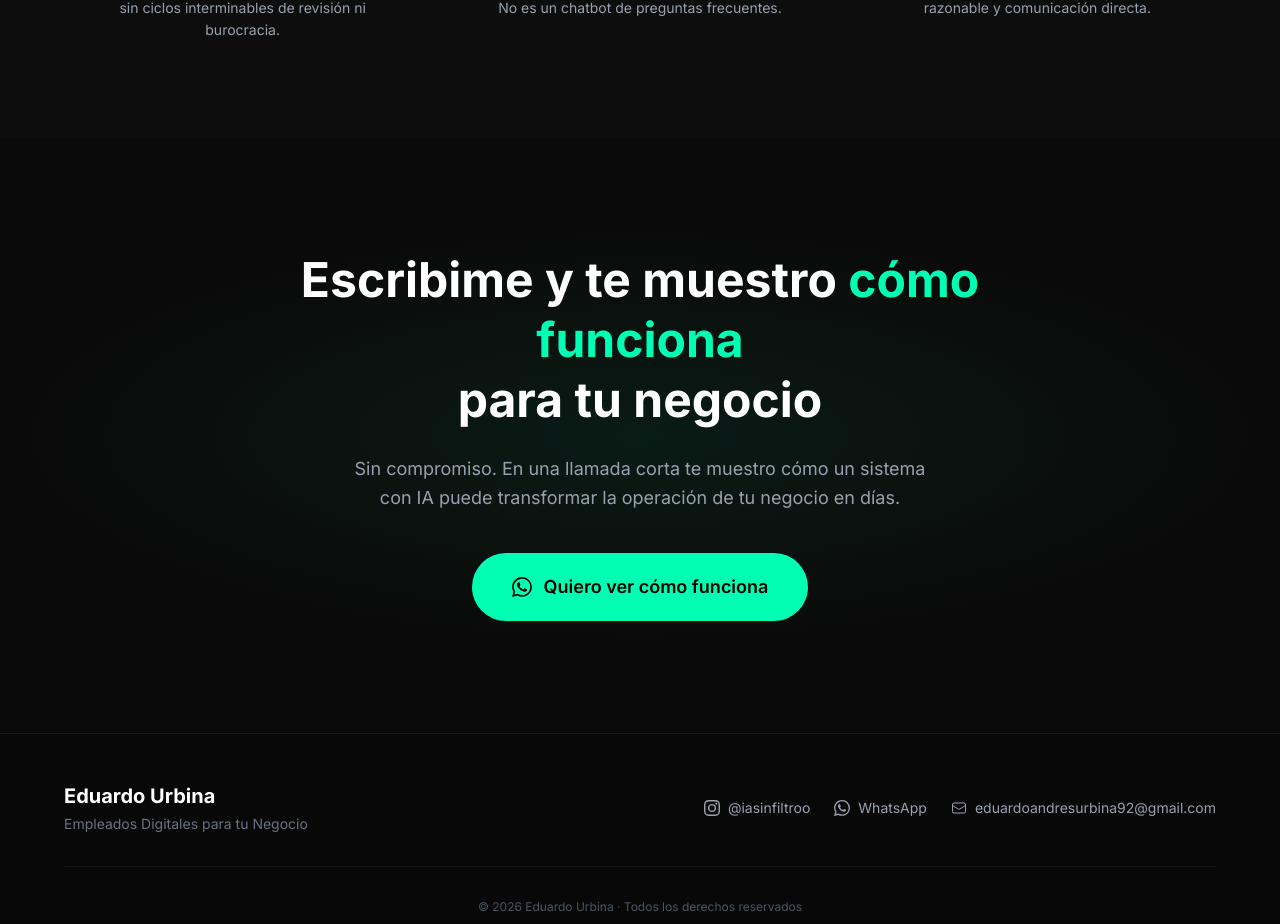
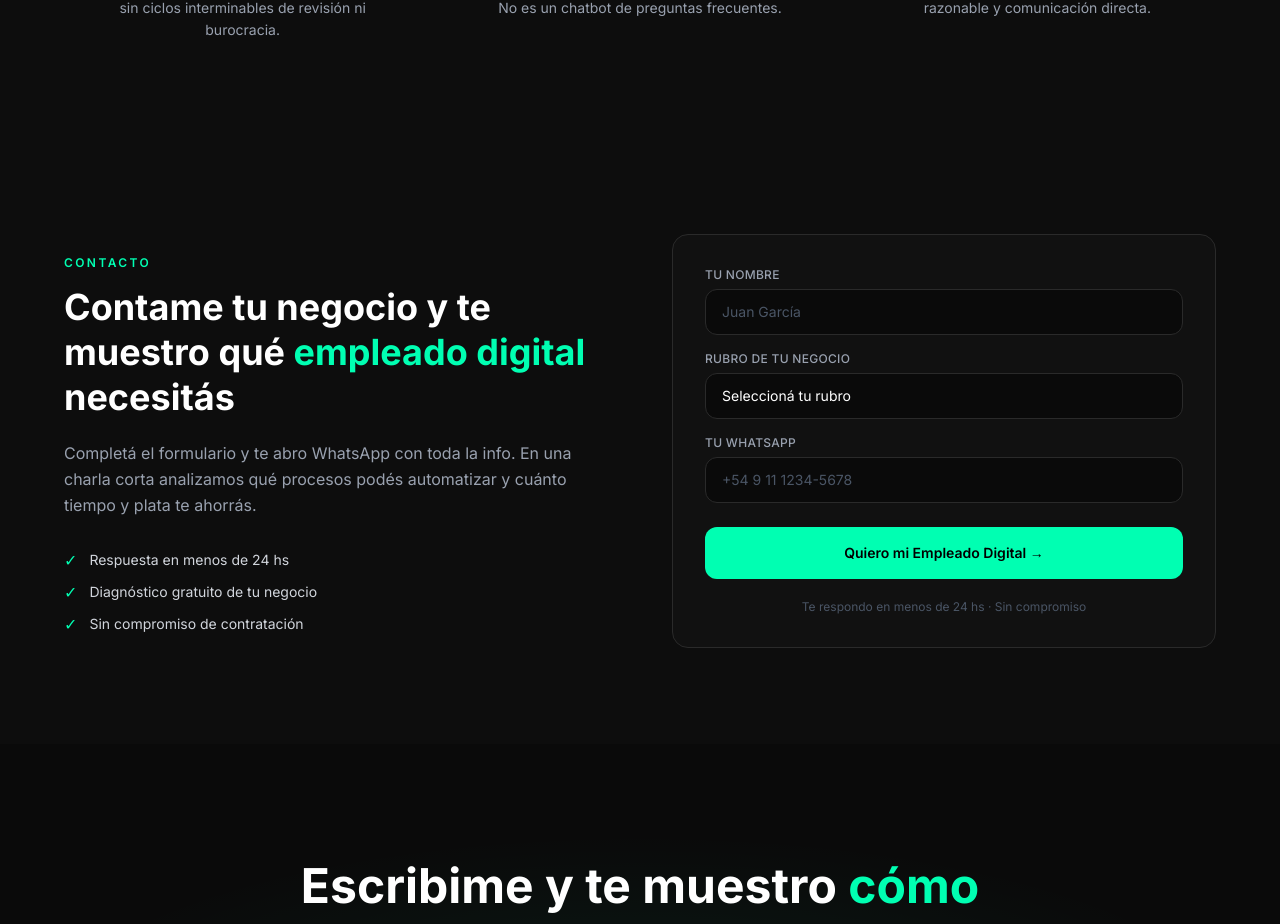
Before and after one commit to Eduurk/eduardo-urbina-landing, a Next.js app: page / in a window 1280 px wide. Shown: the part 3218-4142 px from the top of the page. Built offline with nearby package versions, Linux system fonts and the light colour scheme.

Commit message:
Add contact form with WhatsApp redirect
Form collects name, rubro (dropdown) and WhatsApp number.
On submit opens WhatsApp with pre-filled message including lead data.
Shows success state with manual fallback link.

Co-Authored-By: Claude Sonnet 4.6 <noreply@anthropic.com>

```diff
--- a/src/app/page.tsx
+++ b/src/app/page.tsx
@@ -2,6 +2,7 @@ import Hero from "@/components/Hero";
 import Services from "@/components/Services";
 import Portfolio from "@/components/Portfolio";
 import WhyMe from "@/components/WhyMe";
+import Contact from "@/components/Contact";
 import CtaFinal from "@/components/CtaFinal";
 import Footer from "@/components/Footer";
 import WhatsAppFloat from "@/components/WhatsAppFloat";
@@ -13,6 +14,7 @@ export default function Home() {
       <Services />
       <Portfolio />
       <WhyMe />
+      <Contact />
       <CtaFinal />
       <Footer />
       <WhatsAppFloat />
--- /dev/null
+++ b/src/components/Contact.tsx
@@ -0,0 +1,43 @@
+import ContactForm from "./ContactForm";
+
+export default function Contact() {
+  return (
+    <section id="contacto" className="py-24 px-6 bg-[#0d0d0d]">
+      <div className="max-w-6xl mx-auto grid grid-cols-1 lg:grid-cols-2 gap-16 items-center">
+        {/* Left: copy */}
+        <div>
+          <span className="text-neon text-xs font-semibold tracking-[0.2em] uppercase">
+            Contacto
+          </span>
+          <h2 className="text-3xl sm:text-4xl font-bold text-white mt-3 mb-5 leading-tight">
+            Contame tu negocio y te muestro qué{" "}
+            <span className="text-neon">empleado digital</span> necesitás
+          </h2>
+          <p className="text-gray-400 leading-relaxed mb-8">
+            Completá el formulario y te abro WhatsApp con toda la info.
+            En una charla corta analizamos qué procesos podés automatizar
+            y cuánto tiempo y plata te ahorrás.
+          </p>
+
+          <ul className="space-y-3">
+            {[
+              "Respuesta en menos de 24 hs",
+              "Diagnóstico gratuito de tu negocio",
+              "Sin compromiso de contratación",
+            ].map((item) => (
+              <li key={item} className="flex items-center gap-3 text-sm text-gray-300">
+                <span className="text-neon text-base leading-none">✓</span>
+                {item}
+              </li>
+            ))}
+          </ul>
+        </div>
+
+        {/* Right: form */}
+        <div className="bg-[#111111] border border-[#2a2a2a] rounded-2xl p-8">
+          <ContactForm />
+        </div>
+      </div>
+    </section>
+  );
+}
--- /dev/null
+++ b/src/components/ContactForm.tsx
@@ -0,0 +1,146 @@
+"use client";
+
+import { useState } from "react";
+import { WA_NUMBER } from "@/lib/constants";
+
+const RUBROS = [
+  "Inmobiliaria",
+  "Gastronomía / Restaurant",
+  "Salud / Clínica / Médico",
+  "Educación",
+  "Comercio / Retail",
+  "Construcción / Servicios",
+  "Transporte / Logística",
+  "Automotriz / Concesionario",
+  "Tecnología",
+  "Otro",
+];
+
+type FormState = "idle" | "submitting" | "success";
+
+export default function ContactForm() {
+  const [nombre, setNombre] = useState("");
+  const [rubro, setRubro] = useState("");
+  const [whatsapp, setWhatsapp] = useState("");
+  const [status, setStatus] = useState<FormState>("idle");
+
+  function handleSubmit(e: React.FormEvent) {
+    e.preventDefault();
+    setStatus("submitting");
+
+    const mensaje = `Hola Eduardo! Soy ${nombre}, del rubro ${rubro}. Te contacto desde tu web y quiero saber cómo un empleado digital puede ayudar a mi negocio. Mi WhatsApp es ${whatsapp}.`;
+    const url = `https://wa.me/${WA_NUMBER}?text=${encodeURIComponent(mensaje)}`;
+
+    setTimeout(() => {
+      setStatus("success");
+      window.open(url, "_blank", "noopener,noreferrer");
+    }, 400);
+  }
+
+  if (status === "success") {
+    return (
+      <div className="text-center py-10 px-6">
+        <div className="inline-flex items-center justify-center w-16 h-16 rounded-full bg-neon/10 border border-neon/30 mb-5 text-3xl">
+          ✓
+        </div>
+        <h3 className="text-xl font-bold text-white mb-2">
+          ¡Listo! Te abrí WhatsApp
+        </h3>
+        <p className="text-gray-400 text-sm max-w-xs mx-auto">
+          Si no se abrió automáticamente,{" "}
+          <button
+            onClick={() => {
+              const mensaje = `Hola Eduardo! Soy ${nombre}, del rubro ${rubro}. Te contacto desde tu web y quiero saber cómo un empleado digital puede ayudar a mi negocio. Mi WhatsApp es ${whatsapp}.`;
+              window.open(
+                `https://wa.me/${WA_NUMBER}?text=${encodeURIComponent(mensaje)}`,
+                "_blank",
+                "noopener,noreferrer"
+              );
+            }}
+            className="text-neon underline underline-offset-2"
+          >
+            tocá acá
+          </button>
+          .
+        </p>
+        <button
+          onClick={() => {
+            setNombre("");
+            setRubro("");
+            setWhatsapp("");
+            setStatus("idle");
+          }}
+          className="mt-6 text-xs text-gray-600 hover:text-gray-400 transition-colors"
+        >
+          Enviar otra consulta
+        </button>
+      </div>
+    );
+  }
+
+  return (
+    <form onSubmit={handleSubmit} className="space-y-4">
+      <div>
+        <label className="block text-xs font-medium text-gray-400 mb-1.5 uppercase tracking-wide">
+          Tu nombre
+        </label>
+        <input
+          type="text"
+          required
+          value={nombre}
+          onChange={(e) => setNombre(e.target.value)}
+          placeholder="Juan García"
+          className="w-full bg-[#0a0a0a] border border-[#2a2a2a] rounded-xl px-4 py-3 text-white text-sm placeholder-gray-600 focus:outline-none focus:border-neon/50 focus:ring-1 focus:ring-neon/20 transition-colors"
+        />
+      </div>
+
+      <div>
+        <label className="block text-xs font-medium text-gray-400 mb-1.5 uppercase tracking-wide">
+          Rubro de tu negocio
+        </label>
+        <select
+          required
+          value={rubro}
+          onChange={(e) => setRubro(e.target.value)}
+          className="w-full bg-[#0a0a0a] border border-[#2a2a2a] rounded-xl px-4 py-3 text-sm focus:outline-none focus:border-neon/50 focus:ring-1 focus:ring-neon/20 transition-colors appearance-none cursor-pointer text-white [&>option]:bg-[#111]"
+          style={{ colorScheme: "dark" }}
+        >
+          <option value="" disabled>
+            Seleccioná tu rubro
+          </option>
+          {RUBROS.map((r) => (
+            <option key={r} value={r}>
+              {r}
+            </option>
+          ))}
+        </select>
+      </div>
+
+      <div>
+        <label className="block text-xs font-medium text-gray-400 mb-1.5 uppercase tracking-wide">
+          Tu WhatsApp
+        </label>
+        <input
+          type="tel"
+          required
+          value={whatsapp}
+          onChange={(e) => setWhatsapp(e.target.value)}
+          placeholder="+54 9 11 1234-5678"
+          className="w-full bg-[#0a0a0a] border border-[#2a2a2a] rounded-xl px-4 py-3 text-white text-sm placeholder-gray-600 focus:outline-none focus:border-neon/50 focus:ring-1 focus:ring-neon/20 transition-colors"
+        />
+      </div>
+
+      <button
+        type="submit"
+        disabled={status === "submitting"}
+        className="w-full bg-neon text-black font-semibold py-4 rounded-xl text-sm transition-all duration-300 hover:shadow-[0_0_25px_rgba(0,255,178,0.3)] disabled:opacity-60 disabled:cursor-not-allowed mt-2"
+      >
+        {status === "submitting" ? "Abriendo WhatsApp..." : "Quiero mi Empleado Digital →"}
+      </button>
+
+      <p className="text-center text-xs text-gray-600 pt-1">
+        Te respondo en menos de 24 hs · Sin compromiso
+      </p>
+    </form>
+  );
+}
```
